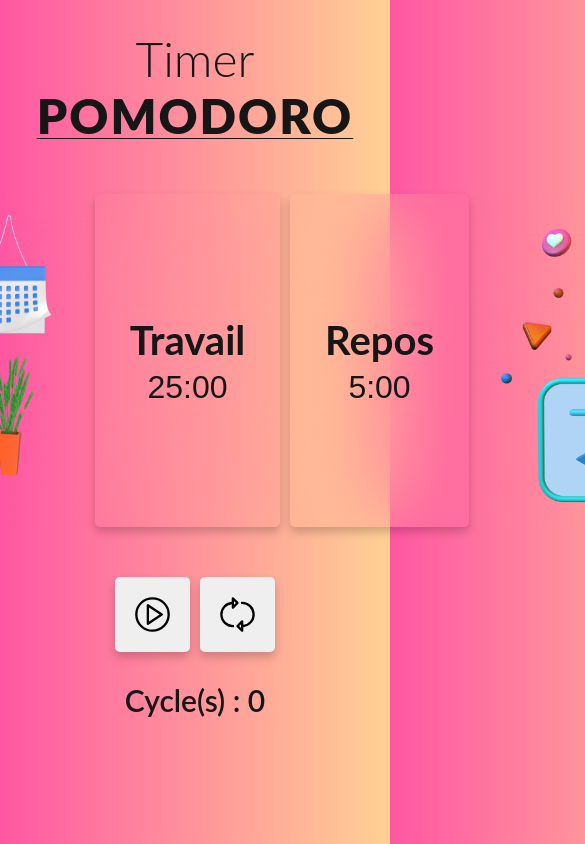
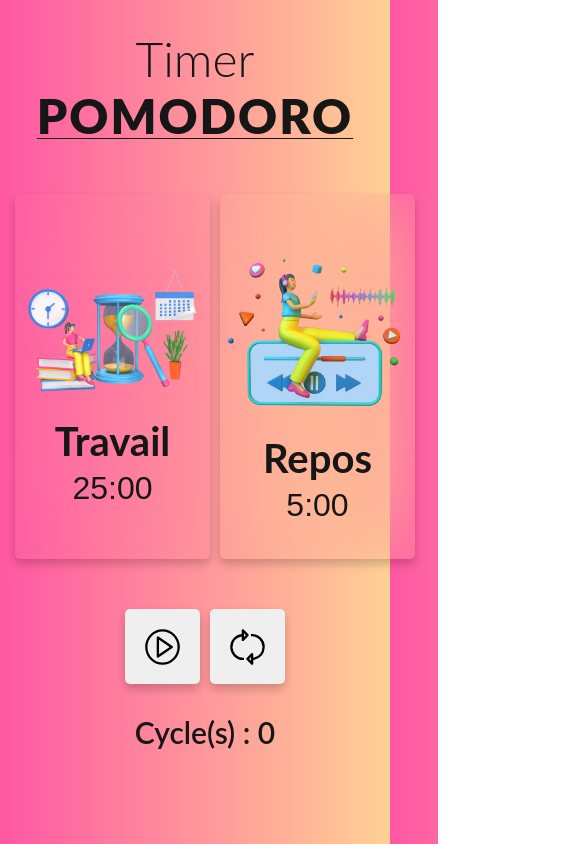
Before and after one commit to Saboodev/Pomodoro, a plain HTML site: page index.html in a window 390 px wide. Shown: the top 844 px of the page, 585 px wide, since content can reach past the window. Drawn offline with Linux system fonts and the light colour scheme; a web font is replaced by a local one.

Commit message:
correction fonctionnalité pause

```diff
--- a/app.js
+++ b/app.js
@@ -69,7 +69,7 @@ function handleTicks(){
 
   }
   else {
-    initialTime = 1499;
+    initialTime;
     restTime = 300;
     displayWork.textContent = returnFormattedTime(initialTime)
     displayPause.textContent = returnFormattedTime(restTime)
--- a/index.html
+++ b/index.html
@@ -11,20 +11,23 @@
     </head>
     <body>
 
+        <header>
             <h1>Timer <span>POMODORO</span></h1>
+        </header>
 
+        <main>
             <div class="display">
+                <div class="block">
                     <img class="imgTimer" src="ressources/workTimer.png" alt="image 3D travail et sablier">
-            <div class="block">
                     <p class="description work">Travail</p>
                     <p class="work-display-time time">25:00</p>
                 </div>
 
                 <div class="block">
+                    <img class="imgMusic" src="ressources/PlayMusic.png" alt="personnage 3D qui écoute de la musique">
                     <div class="description rest">Repos</div>
                     <div class="pause-display-time time">5:00</div>
                 </div>
-            <img class="imgMusic" src="ressources/PlayMusic.png" alt="personnage 3D qui écoute de la musique">
 
             </div>
 
@@ -37,6 +40,7 @@
                 </button>
             </div>
             <p class="cycles">Cycle(s) : 0</p>
+        </main>
 
         <script src="app.js"></script>
     </body>
--- a/style.css
+++ b/style.css
@@ -7,11 +7,16 @@
 }
 
 body {
-  min-height: 100vh;
+  min-width: 309px;
   background: linear-gradient(to right, #ff57a3, #ffd194);
   font-family: Lato, sans-serif;
   padding: clamp(20px, 5vw, 50px) 10px;
   color: #161616;
+}
+
+main {
+  min-height: 100vh;
+  width: 100vw;
 }
 
 h1 {
@@ -33,6 +38,7 @@ h1 span {
   margin: 50px auto;
   display: flex;
 }
+
 .block {
   width: 50%;
   font-size: 32px;
@@ -45,6 +51,11 @@ h1 span {
   backdrop-filter: blur(50px);
   border-radius: 5px;
   box-shadow: 0 5px 10px rgba(0,0,0,0.2);
+  @media screen and(max-width: 1130px) {
+    width: 30%;
+    font-size: 16px;
+    padding: 10px;
+  }
 }
 .description {
   font-size: 40px;
@@ -112,11 +123,17 @@ h1 span {
 }
 
 .imgTimer {
-    width: 25rem;
-    margin-left: -20rem;
+    width: 15rem;
+    padding: 1rem;
+    @media screen and(max-width: 1130px) {
+      width: 10rem;
+    }
 }
 
 .imgMusic {
-    width: 25rem;
-    margin-right: -20rem;
+    width: 15rem;
+    padding: 1rem;
+    @media screen and(max-width: 1130px) {
+      width: 10rem;
+    }
 }
```
Lines whose indentation alone changed are shown as unchanged.
